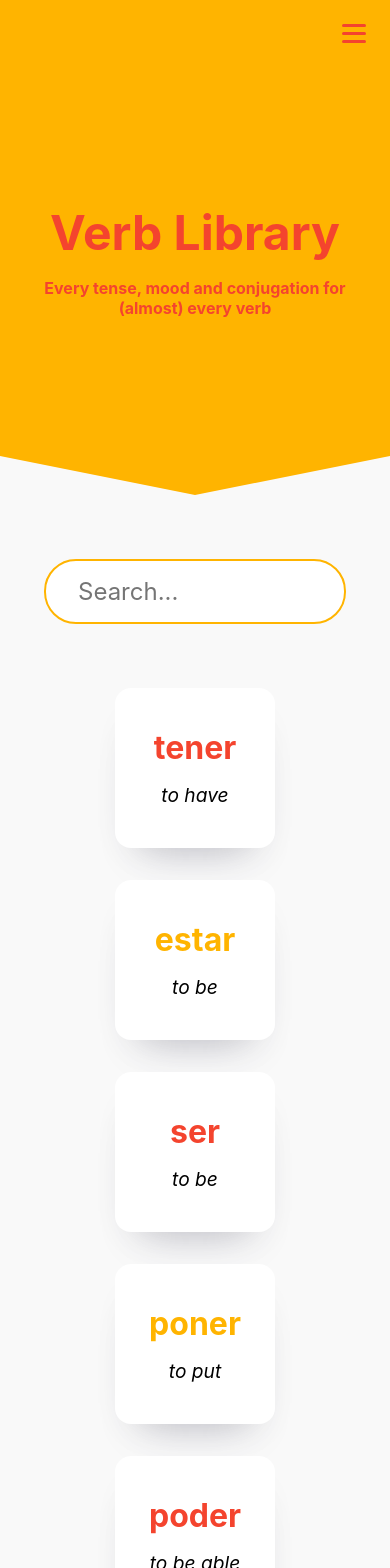
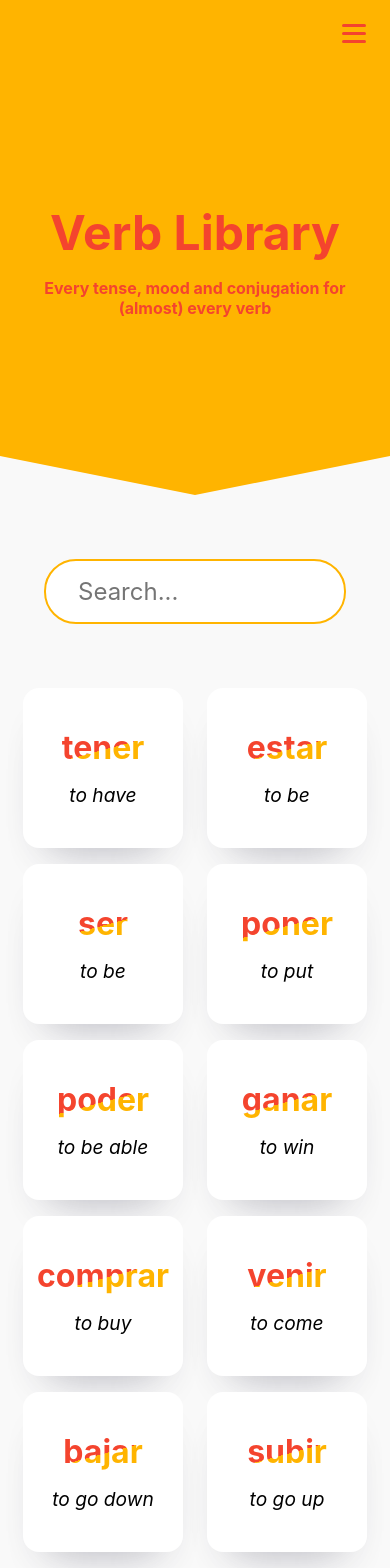
Before and after one commit to jpates2/verbify, a React (Create React App) app: page /verbs in a window 390 px wide. Shown: the top 1568 px of the page. Built offline with nearby package versions, Linux system fonts and the light colour scheme.

Commit message:
verb card mobile css change

```diff
--- a/src/verbs/VerbCard.module.css
+++ b/src/verbs/VerbCard.module.css
@@ -9,21 +9,21 @@
   border-radius: 16px;
   box-shadow: 0px 18px 36px -18px rgba(0,0,0,0.1),0px 30px 45px -30px rgba(50,50,93,0.25);
   justify-self: center;
-  color: #F4442E;
+  /* color: #F4442E; */
 }
 
 .verb-card__spanish {
   font-size: 2rem;
   margin-bottom: 1rem;
   font-weight: bold;
-  /* background: linear-gradient(-15deg, #FFB400 46%, #F4442E 46%);
+  background: linear-gradient(-15deg, #FFB400 46%, #F4442E 46%);
   -webkit-background-clip: text;
-  -webkit-text-fill-color: transparent; */
+  -webkit-text-fill-color: transparent;
 }
 
-.verb-card:nth-child(2n) {
+/* .verb-card:nth-child(2n) {
   color: #FFB400;
-}
+} */
 
 .verb-card__english {
   font-size: 1.2rem;
--- a/src/verbs/VerbCards.module.css
+++ b/src/verbs/VerbCards.module.css
@@ -1,8 +1,10 @@
 .verb-cards__container {
   display: grid;
-  grid-template-columns: 1fr;
+  grid-template-columns: 1fr 1fr;
+  max-width: 22rem;
   margin-bottom: 4rem;
-  grid-gap: 2rem;
+  grid-gap: 1rem;
+  margin: 0 auto 4rem auto;
 }
 
 @media (min-width: 600px) {
@@ -10,7 +12,7 @@
     padding: 0 1rem;
     grid-template-columns: 1fr 1fr 1fr;
     max-width: 40rem;
-    margin: 0 auto 4rem auto;
+    grid-gap: 2rem;
   }
 }
 
```
